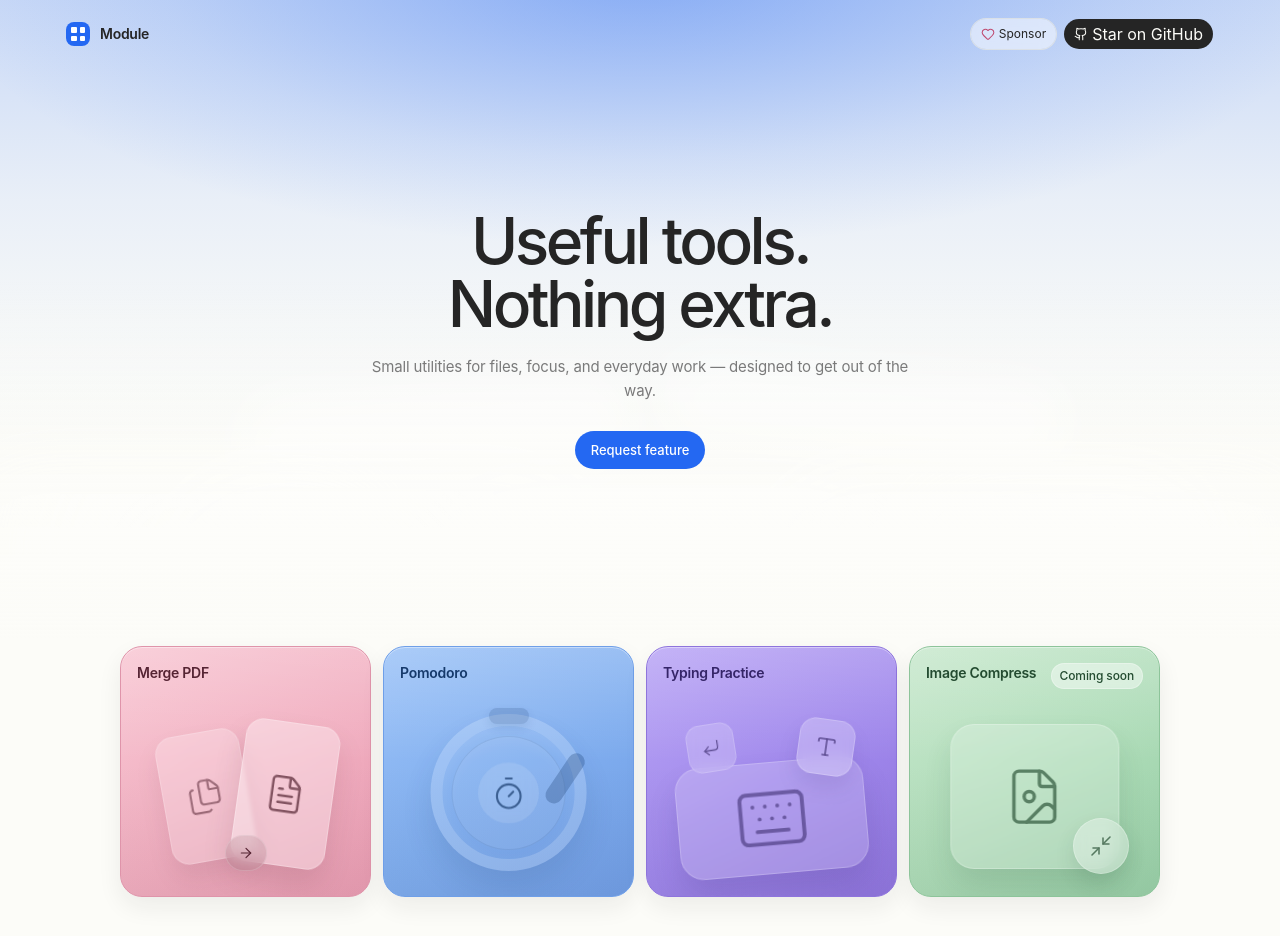
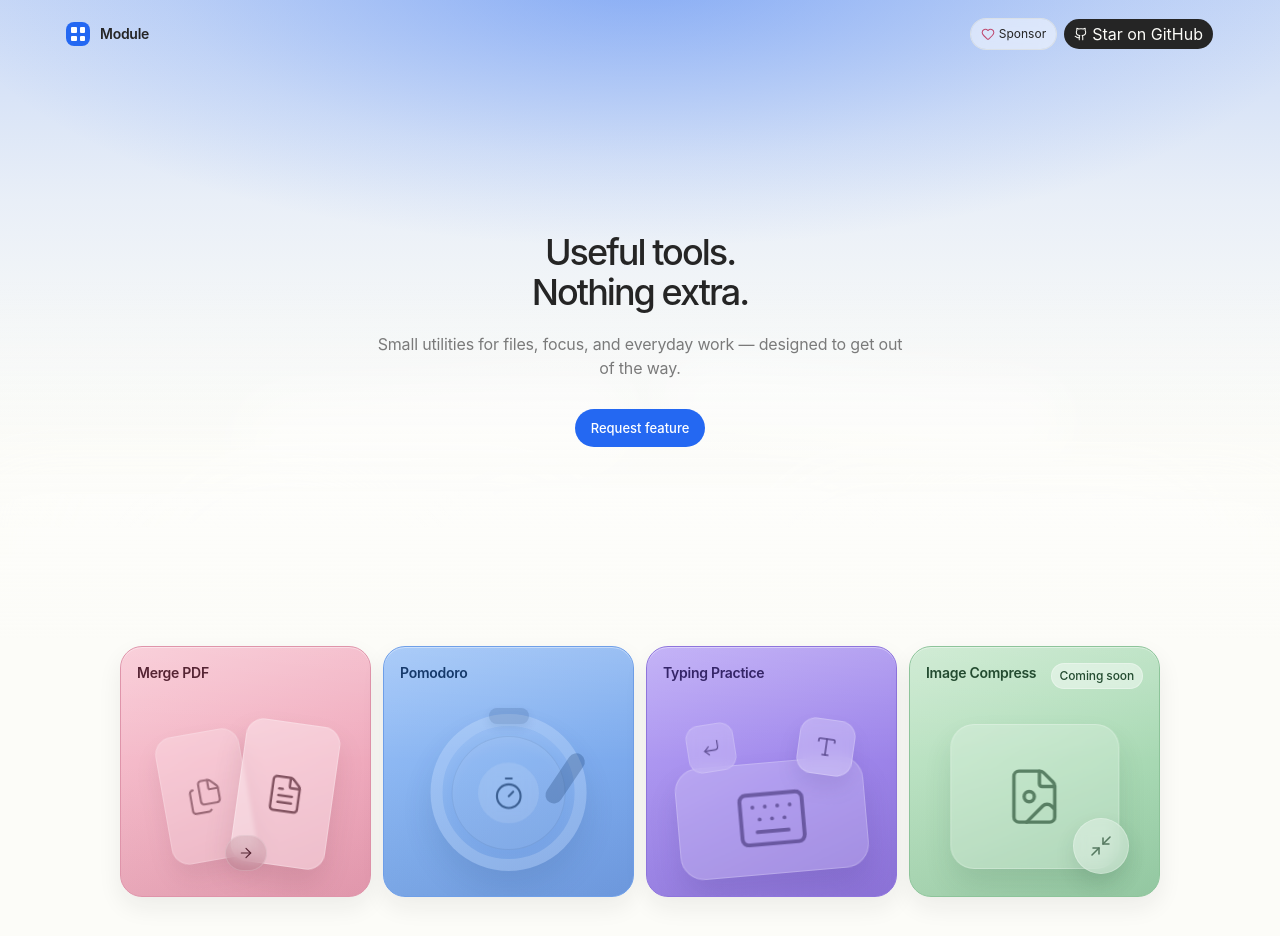
Before and after one commit to howlil/modu-app, a SvelteKit app: page / in a window 1280 px wide. Shown: the top 936 px of the page. Built offline with nearby package versions, Linux system fonts and the light colour scheme.

Commit message:
style(pages): use canonical typography tokens across Module

```diff
--- a/src/routes/+page.svelte
+++ b/src/routes/+page.svelte
@@ -28,11 +28,11 @@
 
   <div class="relative z-10 grid min-h-[570px] place-items-center px-4 py-[72px] pb-[98px] text-center max-[760px]:px-2.5 max-[700px]:min-h-[500px] max-[700px]:py-14">
     <div class="mx-auto w-full max-w-[820px]">
-      <h1 class="m-0 text-[clamp(42px,6vw,64px)] font-[520] leading-[0.98] tracking-[-0.055em]">
+      <h1 class="m-0 text-display font-medium  tracking-[-0.055em]">
         Useful tools.<br />Nothing extra.
       </h1>
 
-      <p class="mx-auto mt-5 max-w-[540px] text-[15px] font-normal leading-[1.55] tracking-[-0.01em] text-muted-foreground">
+      <p class="mx-auto mt-5 max-w-[540px] text-body font-normal  tracking-[-0.01em] text-muted-foreground">
         Small utilities for files, focus, and everyday work — designed to get out of the way.
       </p>
 
```
